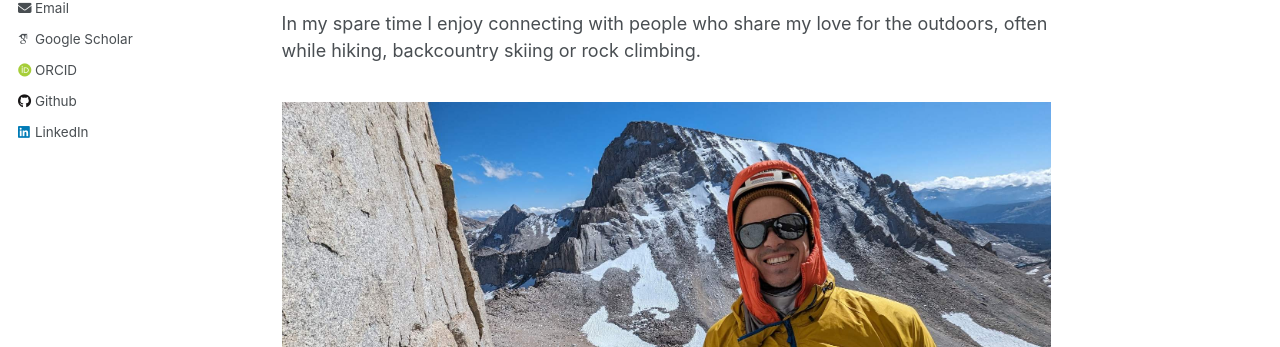
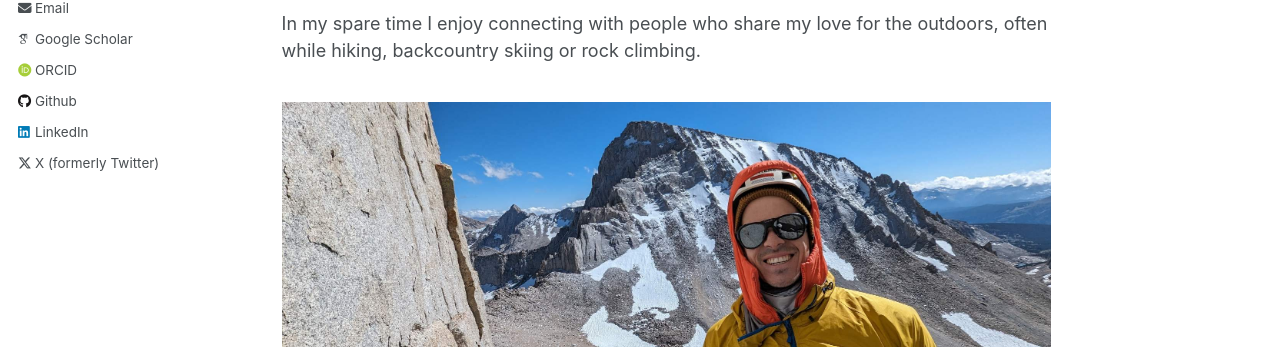
Before and after one commit to fliphilipp/fliphilipp.github.io, a Jekyll site: the page built from _pages/about.md, in a window 1280 px wide. Shown: the part 512-859 px from the top of the page. Built offline with Jekyll 4.4.1, drawn with Linux system fonts in a browser that asks for light colours; some web fonts are replaced.

Commit message:
Update _config.yml

```diff
--- a/_config.yml
+++ b/_config.yml
@@ -64,7 +64,7 @@ author:
   steam            : # Username
   telegram         : # URL
   tumblr           : # Username
-  twitter          : # "fliphilipp"  # Replace this with your X / Twitter handle
+  twitter          : "fliphilipp"  # Replace this with your X / Twitter handle
   vine             : # Username
   weibo            : # Username
   wikipedia        : # Username
```
